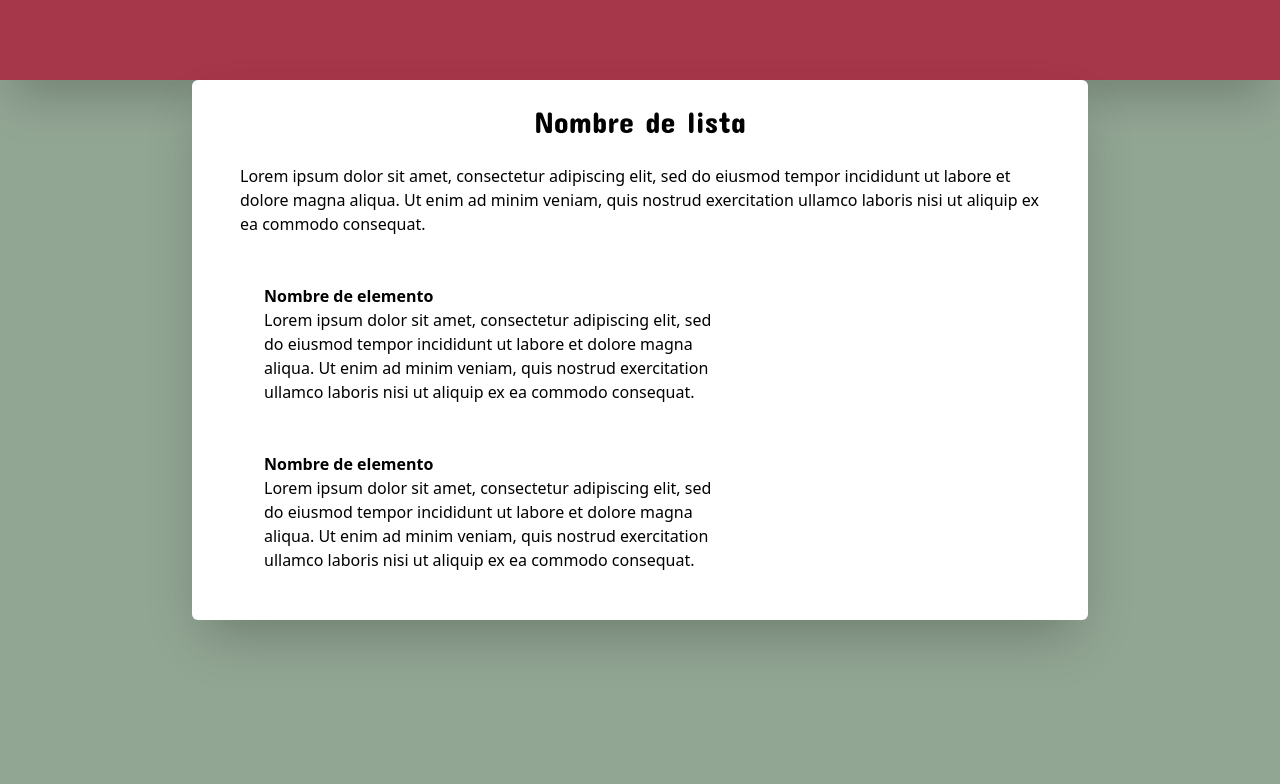
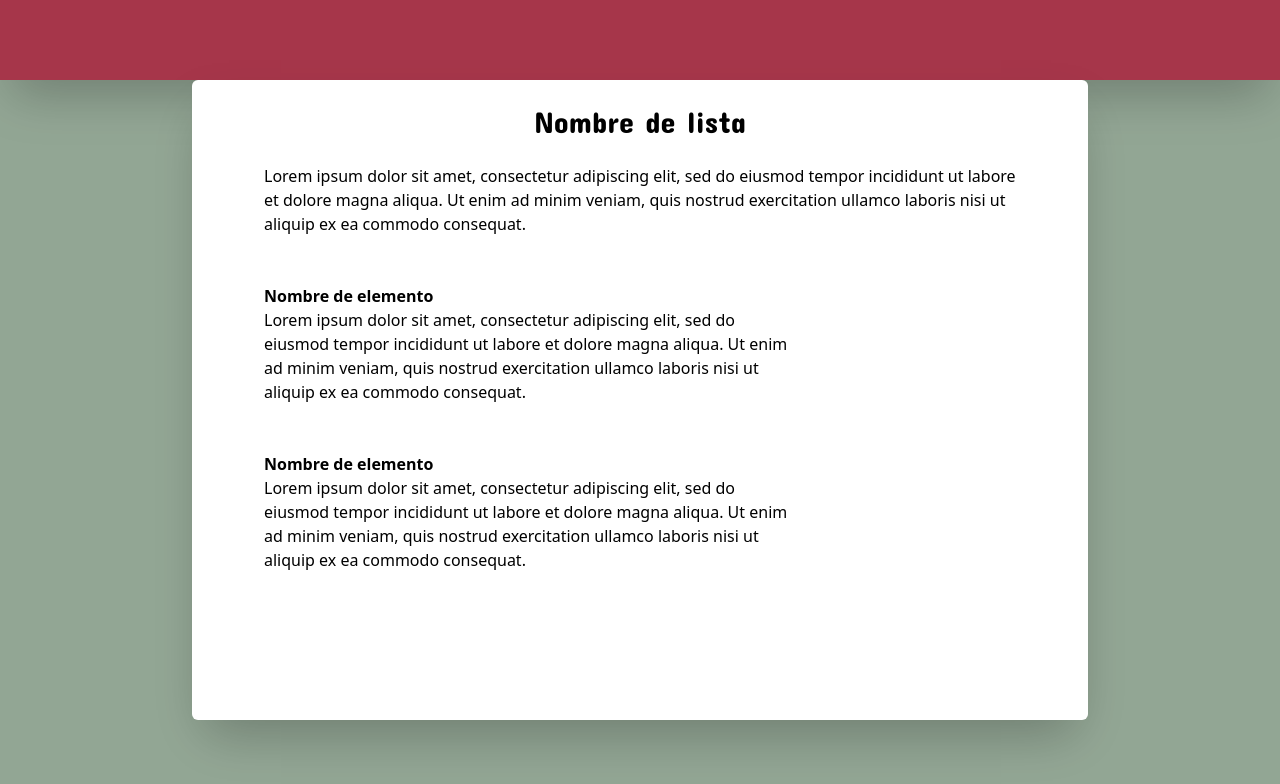
Before and after one commit to manuelaag99/make-a-wish-list, a React (Vite) app in the folder client/: page / in a window 1280 px wide. Shown: the top 784 px of the page. Built offline with nearby package versions, Linux system fonts and the light colour scheme; no server answers.

Commit message:
functional scrolling function in list window

```diff
--- a/client/package.json
+++ b/client/package.json
@@ -13,7 +13,7 @@
     "@apollo/client": "^3.10.4",
     "graphql": "^16.8.1",
     "react": "^18.2.0",
-    "react-dom": "^18.2.0",
+    "react-dom": "^18.3.1",
     "react-icons": "^5.2.1",
     "react-router-dom": "^6.23.1"
   },
--- a/client/src/App.css
+++ b/client/src/App.css
@@ -41,6 +41,10 @@
   color: #888;
 } */
 
+body {
+  background-color: #E1FFE4;
+}
+
 .concert-font {
   font-family: "Concert One", sans-serif;
 }
--- a/client/src/App.jsx
+++ b/client/src/App.jsx
@@ -12,10 +12,6 @@ const client = new ApolloClient({
 	uri: 'http://localhost:5000/graphql',
 	cache: new InMemoryCache
 })
-
-
-
-
 
 export default function App () {
 	const [isAddContentModalVisible, setIsAddContentModalVisible] = useState(false);
--- a/client/src/Components/Modals/ListWindowModal.jsx
+++ b/client/src/Components/Modals/ListWindowModal.jsx
@@ -1,21 +1,21 @@
 export default function ListWindowModal () {
     return (
         <>
-            <div className="fixed top-0 left-o w-full h-full bg-black opacity-35 z-40"></div>
-            <div className='flex flex-col items-start bg-white h-7/10 shadow-2xl rounded-md px-12 py-6 z-50 md:w-7/10 w-95 absolute top-[10%] left-[2.5%] md:left-[15%]'>
+            <div className="fixed top-0 left-o w-full h-screen bg-black opacity-35 z-40"></div>
+            <div className='flex flex-col items-start bg-white h-[80%] shadow-2xl rounded-md px-12 py-6 z-50 md:w-7/10 w-95 fixed top-[10%] left-[2.5%] md:left-[15%]'>
                 <div className='flex flex-row w-full justify-center'>
                     <p className="text-black text-3xl concert-font text-center">
                         Nombre de lista
                     </p>
                 </div>
 
-                <div className="flex flex-col w-full justify-center items-center py-6">
+                <div className="flex flex-col w-full justify-center items-center py-6 px-6">
                     <p className="text-left">
                         Lorem ipsum dolor sit amet, consectetur adipiscing elit, sed do eiusmod tempor incididunt ut labore et dolore magna aliqua. Ut enim ad minim  veniam, quis nostrud exercitation ullamco laboris nisi ut aliquip ex ea commodo consequat.
                     </p>
                 </div>
 
-                <div className="flex flex-col w-9/10 overflow-auto">
+                <div className="flex flex-col justify-start items-center w-full h-4/10 overflow-auto">
                     <div className="flex flex-row w-full p-6 hover:bg-gray-300">
                         <div className="flex flex-col w-7/10">
                             <p className="font-bold text-left w-full">
```
Also changed, not shown: 1 other file (tests, documents, lock files or other folders).
